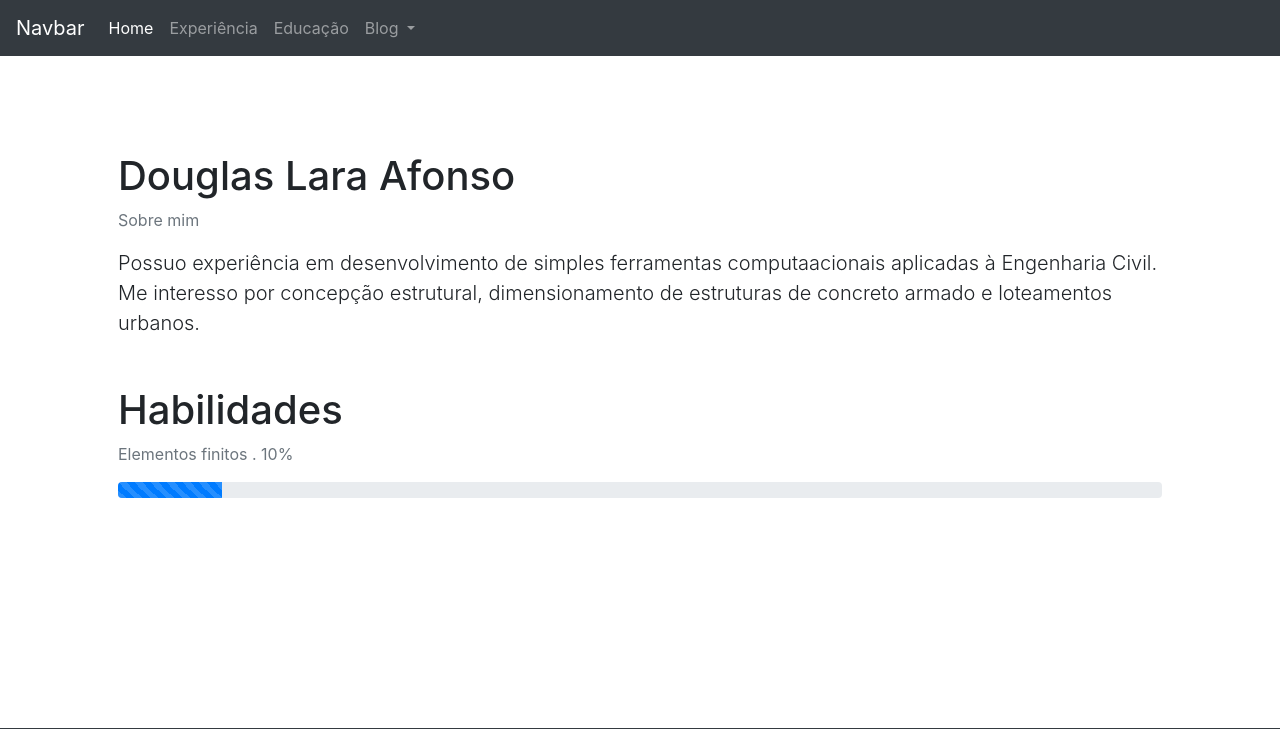
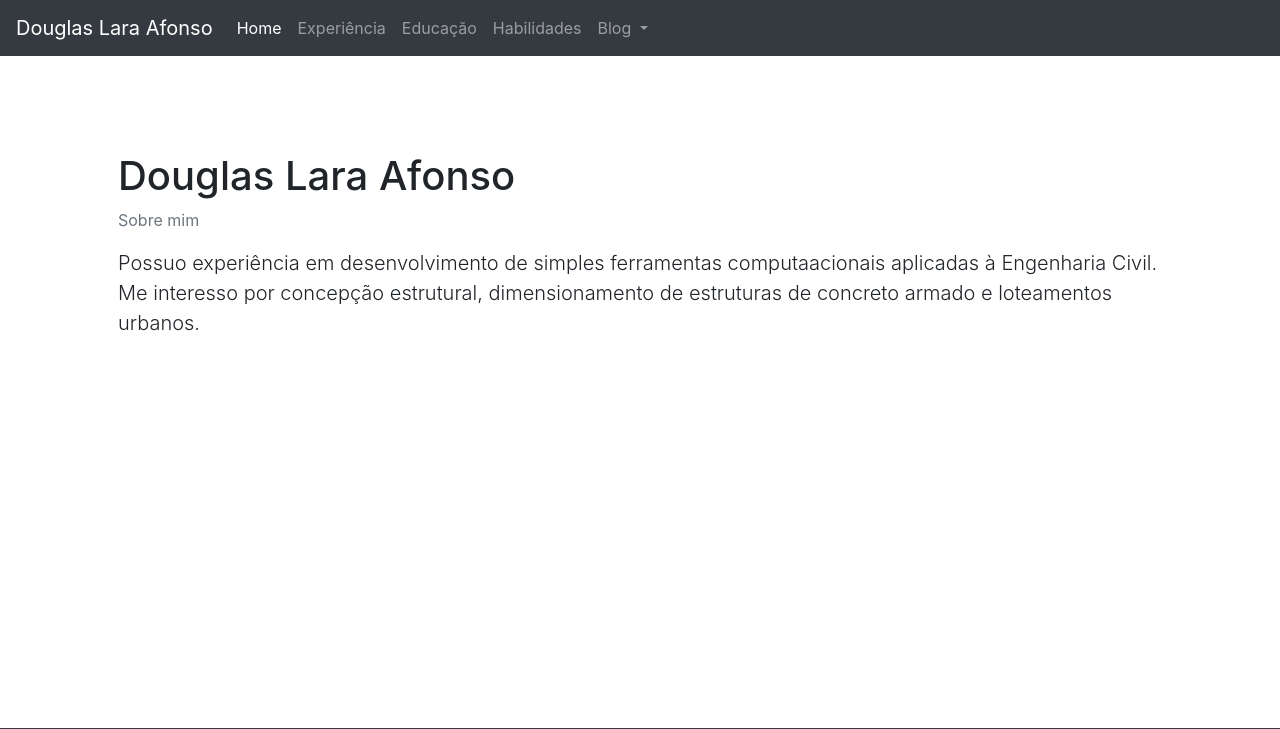
Before and after one commit to larafdouglas/pythonanywhere, a Flask app: template templates/index.html in a window 1280 px wide. Shown: the top 729 px of the page. Run offline with Flask 2, Linux system fonts and the light colour scheme; the template is opened without the code that fills it, so the values that code supplies are empty; some libraries are stand-ins or nearby versions.

Commit message:
navbar active

```diff
--- a/run.py
+++ b/run.py
@@ -2,8 +2,14 @@ from flask import Flask
 from flask import render_template
 app = Flask(__name__)
 
-@app.route("/teste")
+@app.route("/")
 def index():
     return render_template('index.html')
+
+@app.route("/habilidades")
+def habilidades():
+    return render_template('habilidades.html')
+
+
 if __name__=='__main__':
 	app.run()
--- /dev/null
+++ b/templates/base.html
@@ -0,0 +1,108 @@
+<!doctype html>
+<html lang="en" class="h-100">
+  <head>
+    <meta charset="utf-8">
+
+    <title>Douglas</title>
+
+
+
+    <!-- Bootstrap core CSS -->
+
+
+<!-- CSS only -->
+{% block navbar %}
+<link rel="stylesheet" href="https://stackpath.bootstrapcdn.com/bootstrap/4.5.2/css/bootstrap.min.css" integrity="sha384-JcKb8q3iqJ61gNV9KGb8thSsNjpSL0n8PARn9HuZOnIxN0hoP+VmmDGMN5t9UJ0Z" crossorigin="anonymous">
+
+<!-- JS, Popper.js, and jQuery -->
+<script src="https://code.jquery.com/jquery-3.5.1.slim.min.js" integrity="sha384-DfXdz2htPH0lsSSs5nCTpuj/zy4C+OGpamoFVy38MVBnE+IbbVYUew+OrCXaRkfj" crossorigin="anonymous"></script>
+<script src="https://cdn.jsdelivr.net/npm/popper.js@1.16.1/dist/umd/popper.min.js" integrity="sha384-9/reFTGAW83EW2RDu2S0VKaIzap3H66lZH81PoYlFhbGU+6BZp6G7niu735Sk7lN" crossorigin="anonymous"></script>
+<script src="https://stackpath.bootstrapcdn.com/bootstrap/4.5.2/js/bootstrap.min.js" integrity="sha384-B4gt1jrGC7Jh4AgTPSdUtOBvfO8shuf57BaghqFfPlYxofvL8/KUEfYiJOMMV+rV" crossorigin="anonymous"></script>
+
+    <!-- Favicons -->
+
+
+
+
+    <!-- Custom styles for this template -->
+    <link href="sticky-footer-navbar.css" rel="stylesheet">
+  </head>
+  <body class="d-flex flex-column h-100">
+    <header>
+  <!-- Fixed navbar -->
+<nav class="navbar navbar-expand-lg navbar-dark bg-dark">
+  <a class="navbar-brand" href="#">Douglas Lara Afonso</a>
+  <button class="navbar-toggler" type="button" data-toggle="collapse" data-target="#navbarNavDropdown" aria-controls="navbarNavDropdown" aria-expanded="false" aria-label="Toggle navigation">
+    <span class="navbar-toggler-icon"></span>
+  </button>
+  <div class="collapse navbar-collapse" id="navbarNavDropdown">
+    <ul class="navbar-nav">
+      <li class="nav-item">{%block active_home%}{%endblock%}
+        <a class="nav-link" href="{{url_for('index')}}">Home <span class="sr-only">(current)</span></a>
+
+      </li>
+      <li class="nav-item">
+        <a class="nav-link" href="#">Experiência</a>
+      </li>
+      <li class="nav-item">
+        <a class="nav-link" href="#">Educação</a>
+      </li>
+      <li class="nav-item">{%block active_habilidades%}{%endblock%}
+        <a class="nav-link" href="{{url_for('habilidades')}}">Habilidades</a>
+      </li>
+      <li class="nav-item dropdown">
+        <a class="nav-link dropdown-toggle" href="#" id="navbarDropdownMenuLink" role="button" data-toggle="dropdown" aria-haspopup="true" aria-expanded="false">
+          Blog
+        </a>
+        <div class="dropdown-menu" aria-labelledby="navbarDropdownMenuLink">
+          <a class="dropdown-item" href="#">Estruturas</a>
+          <a class="dropdown-item" href="#">Transporte</a>
+          <a class="dropdown-item" href="#">Construção Civil</a>
+        </div>
+      </li>
+    </ul>
+  </div>
+</nav>
+</header>
+{%endblock%}
+
+
+<!-- Begin page content -->
+<main role="main" class="flex-shrink-0">
+  <div class="container p-5 ">
+    {%block content%}
+
+    <h1 class="mt-5">Douglas Lara Afonso</h1> <p class="text-muted"> Sobre mim </p>
+    <p class="lead">Possuo experiência em desenvolvimento de simples ferramentas computaacionais aplicadas à Engenharia Civil. Me interesso por concepção estrutural, dimensionamento de estruturas de concreto armado e loteamentos urbanos.</p>
+
+
+
+
+
+
+
+    {% endblock %}
+  </div>
+
+
+
+
+
+</main>
+
+
+
+
+
+
+<!-- Footer -->
+
+  <footer id="sticky-footer" class="py-4 bg-dark text-white-50 fixed-bottom">
+    <div class="container text-center ">
+      <small>Copyright &copy; http://douglaslaraf.pythonanywhere.com</small>
+    </div>
+  </footer>
+
+
+</body>
+</html>
--- a/templates/index.html
+++ b/templates/index.html
@@ -1,124 +1,8 @@
-<!doctype html>
-<html lang="en" class="h-100">
-  <head>
-    <meta charset="utf-8">
-    <meta name="viewport" content="width=device-width, initial-scale=1, shrink-to-fit=no">
-    <meta name="description" content="">
-    <meta name="author" content="Mark Otto, Jacob Thornton, and Bootstrap contributors">
-    <meta name="generator" content="Jekyll v4.1.1">
-    <title>Sticky Footer Navbar Template · Bootstrap</title>
-
-    <link rel="canonical" href="https://getbootstrap.com/docs/4.5/examples/sticky-footer-navbar/">
-
-    <!-- Bootstrap core CSS -->
-
-
-<!-- CSS only -->
-<link rel="stylesheet" href="https://stackpath.bootstrapcdn.com/bootstrap/4.5.2/css/bootstrap.min.css" integrity="sha384-JcKb8q3iqJ61gNV9KGb8thSsNjpSL0n8PARn9HuZOnIxN0hoP+VmmDGMN5t9UJ0Z" crossorigin="anonymous">
-
-<!-- JS, Popper.js, and jQuery -->
-<script src="https://code.jquery.com/jquery-3.5.1.slim.min.js" integrity="sha384-DfXdz2htPH0lsSSs5nCTpuj/zy4C+OGpamoFVy38MVBnE+IbbVYUew+OrCXaRkfj" crossorigin="anonymous"></script>
-<script src="https://cdn.jsdelivr.net/npm/popper.js@1.16.1/dist/umd/popper.min.js" integrity="sha384-9/reFTGAW83EW2RDu2S0VKaIzap3H66lZH81PoYlFhbGU+6BZp6G7niu735Sk7lN" crossorigin="anonymous"></script>
-<script src="https://stackpath.bootstrapcdn.com/bootstrap/4.5.2/js/bootstrap.min.js" integrity="sha384-B4gt1jrGC7Jh4AgTPSdUtOBvfO8shuf57BaghqFfPlYxofvL8/KUEfYiJOMMV+rV" crossorigin="anonymous"></script>
-
-    <!-- Favicons -->
-<link rel="apple-touch-icon" href="/docs/4.5/assets/img/favicons/apple-touch-icon.png" sizes="180x180">
-<link rel="icon" href="/docs/4.5/assets/img/favicons/favicon-32x32.png" sizes="32x32" type="image/png">
-<link rel="icon" href="/docs/4.5/assets/img/favicons/favicon-16x16.png" sizes="16x16" type="image/png">
-<link rel="manifest" href="/docs/4.5/assets/img/favicons/manifest.json">
-<link rel="mask-icon" href="/docs/4.5/assets/img/favicons/safari-pinned-tab.svg" color="#563d7c">
-<link rel="icon" href="/docs/4.5/assets/img/favicons/favicon.ico">
-<meta name="msapplication-config" content="/docs/4.5/assets/img/favicons/browserconfig.xml">
-<meta name="theme-color" content="#563d7c">
-
-
-    <style>
-      .bd-placeholder-img {
-        font-size: 1.125rem;
-        text-anchor: middle;
-        -webkit-user-select: none;
-        -moz-user-select: none;
-        -ms-user-select: none;
-        user-select: none;
-      }
-
-      @media (min-width: 768px) {
-        .bd-placeholder-img-lg {
-          font-size: 3.5rem;
-        }
-      }
-    </style>
-    <!-- Custom styles for this template -->
-    <link href="sticky-footer-navbar.css" rel="stylesheet">
-  </head>
-  <body class="d-flex flex-column h-100">
-    <header>
-  <!-- Fixed navbar -->
-<nav class="navbar navbar-expand-lg navbar-dark bg-dark">
-  <a class="navbar-brand" href="#">Navbar</a>
-  <button class="navbar-toggler" type="button" data-toggle="collapse" data-target="#navbarNavDropdown" aria-controls="navbarNavDropdown" aria-expanded="false" aria-label="Toggle navigation">
-    <span class="navbar-toggler-icon"></span>
-  </button>
-  <div class="collapse navbar-collapse" id="navbarNavDropdown">
-    <ul class="navbar-nav">
-      <li class="nav-item active">
-        <a class="nav-link" href="#">Home <span class="sr-only">(current)</span></a>
-      </li>
-      <li class="nav-item">
-        <a class="nav-link" href="#">Experiência</a>
-      </li>
-      <li class="nav-item">
-        <a class="nav-link" href="#">Educação</a>
-      </li>
-      <li class="nav-item dropdown">
-        <a class="nav-link dropdown-toggle" href="#" id="navbarDropdownMenuLink" role="button" data-toggle="dropdown" aria-haspopup="true" aria-expanded="false">
-          Blog
-        </a>
-        <div class="dropdown-menu" aria-labelledby="navbarDropdownMenuLink">
-          <a class="dropdown-item" href="#">Estruturas</a>
-          <a class="dropdown-item" href="#">Transporte</a>
-          <a class="dropdown-item" href="#">Construção Civil</a>
-        </div>
-      </li>
-    </ul>
-  </div>
-</nav>
-</header>
-
-<!-- Begin page content -->
-<main role="main" class="flex-shrink-0">
-  <div class="container p-5 ">
-    <h1 class="mt-5">Douglas Lara Afonso</h1> <p class="text-muted"> Sobre mim </p>
-    <p class="lead">Possuo experiência em desenvolvimento de simples ferramentas computaacionais aplicadas à Engenharia Civil. Me interesso por concepção estrutural, dimensionamento de estruturas de concreto armado e loteamentos urbanos.</p>
+{% extends "base.html" %}
+{%block active_home%}
 
 
 
+<li class="nav-item active">
 
-      <h1 class="mt-5">Habilidades</h1> <p class="text-muted"> Elementos finitos . 10% </p>
-      <div class="progress">
-      <div class="progress-bar progress-bar-striped" role="progressbar" style="width: 10%" aria-valuenow="10" aria-valuemin="0" aria-valuemax="100"></div>
-      </div>
-
-
-
-  </div>
-
-
-
-
-
-</main>
-
-
-
-
-
-<!-- Footer -->
-  <footer id="sticky-footer" class="py-4 bg-dark text-white-50 fixed-bottom">
-    <div class="container text-center ">
-      <small>Copyright &copy; http://douglaslaraf.pythonanywhere.com</small>
-    </div>
-  </footer>
-
-</body>
-</html>
+{%endblock%}
```
Also changed, not shown: templates/habilidades.html (added, +19 -0 lines).
